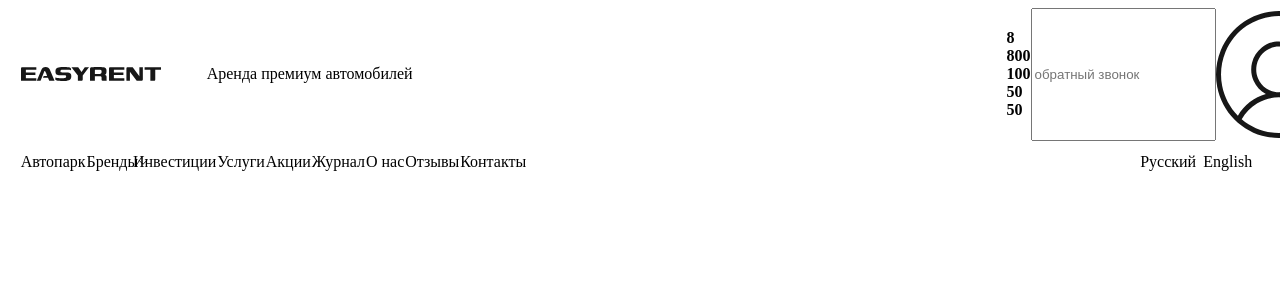
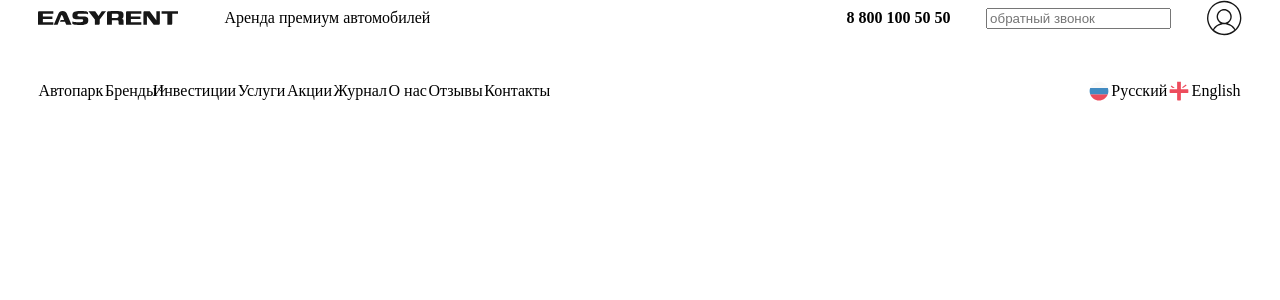
Before and after one commit to abuyusuf99/front-autoProject, a React (Vite) app: page / in a window 1280 px wide. Shown: the top 300 px of the page. Built offline with nearby package versions, Linux system fonts and the light colour scheme.

Commit message:
подравнял верстку

```diff
--- a/src/components/body/homepage/Homepage.jsx
+++ b/src/components/body/homepage/Homepage.jsx
@@ -2,6 +2,8 @@ import React from "react";
 import style from "../homepage/Homepage.module.css";
 import { Link } from "react-router-dom";
 import vector from "../../../image/Vector.svg";
+import rusFlag from '../../../assets/logo/emojione_flag-for-russia.svg'
+import engFlag from '../../../assets/logo/Group.svg'
 function Homepage() {
   return (
     <>
@@ -40,8 +42,10 @@ function Homepage() {
           </Link>
         </div>
         <div className={style.language}>
-            <span>Русский</span>
-            <span>English</span>
+        <img src={rusFlag} alt="" />
+            <span>  Русский</span>
+            <img src={engFlag} alt="" />
+            <span> English</span>
         </div>
       </div>
     </>
--- a/src/components/body/homepage/Homepage.module.css
+++ b/src/components/body/homepage/Homepage.module.css
@@ -8,18 +8,23 @@
     display: flex;
     justify-content: space-between;
     width: 40%;
-    margin-left: 1%;
+    margin-left: 3%;
     align-items: center;
+    margin-top: 32px;
+
 }
 .menu a{
     text-decoration: none;
     color: black;
 }
 .language{
-    width: 10%;
+    width: 12%;
     display: flex;
-    justify-content: space-evenly;
-    margin-right: 1%;
+    justify-content: space-around;
+    margin-right: 3%;
+    margin-top: 32px;
+    align-items: center;
+    text-align: center;
 }
 .brand{
     display: flex;
--- a/src/components/header/Header.module.css
+++ b/src/components/header/Header.module.css
@@ -1,3 +1,9 @@
+* {
+    margin: 0;
+    box-sizing: border-box;
+}
+
+
 .header {
     display: flex;
     justify-content: space-between;
@@ -6,14 +12,17 @@
     display: flex;
     justify-content: space-between;
     align-items: center;
-    width: 392px;margin-left: 1%;
+    width: 392px;margin-left: 3%;
 }
 .logo img {
     width: 140px;
 }
 .logo2 {
     display: flex;
-    margin-right: 1%;
-    justify-content: space-evenly;
-    width: 20%;
+    margin-right: 3%;
+    justify-content: space-between;
+    /* width: 20%; */
+    width: 395px;
+    align-items: center;
+
 }
```
Also changed, not shown: src/assets/logo/Group.svg (added), src/assets/logo/emojione_flag-for-russia.svg (added).
